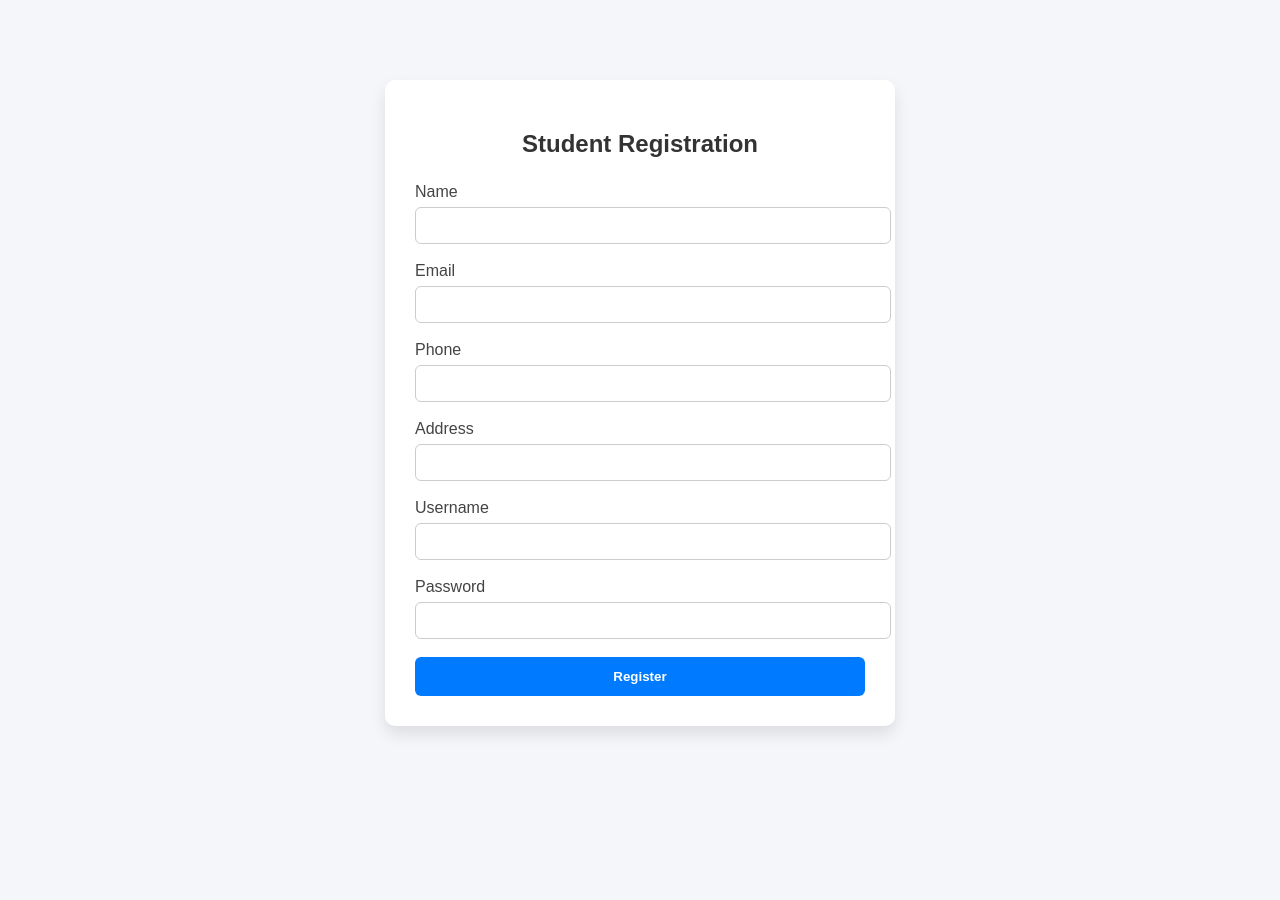
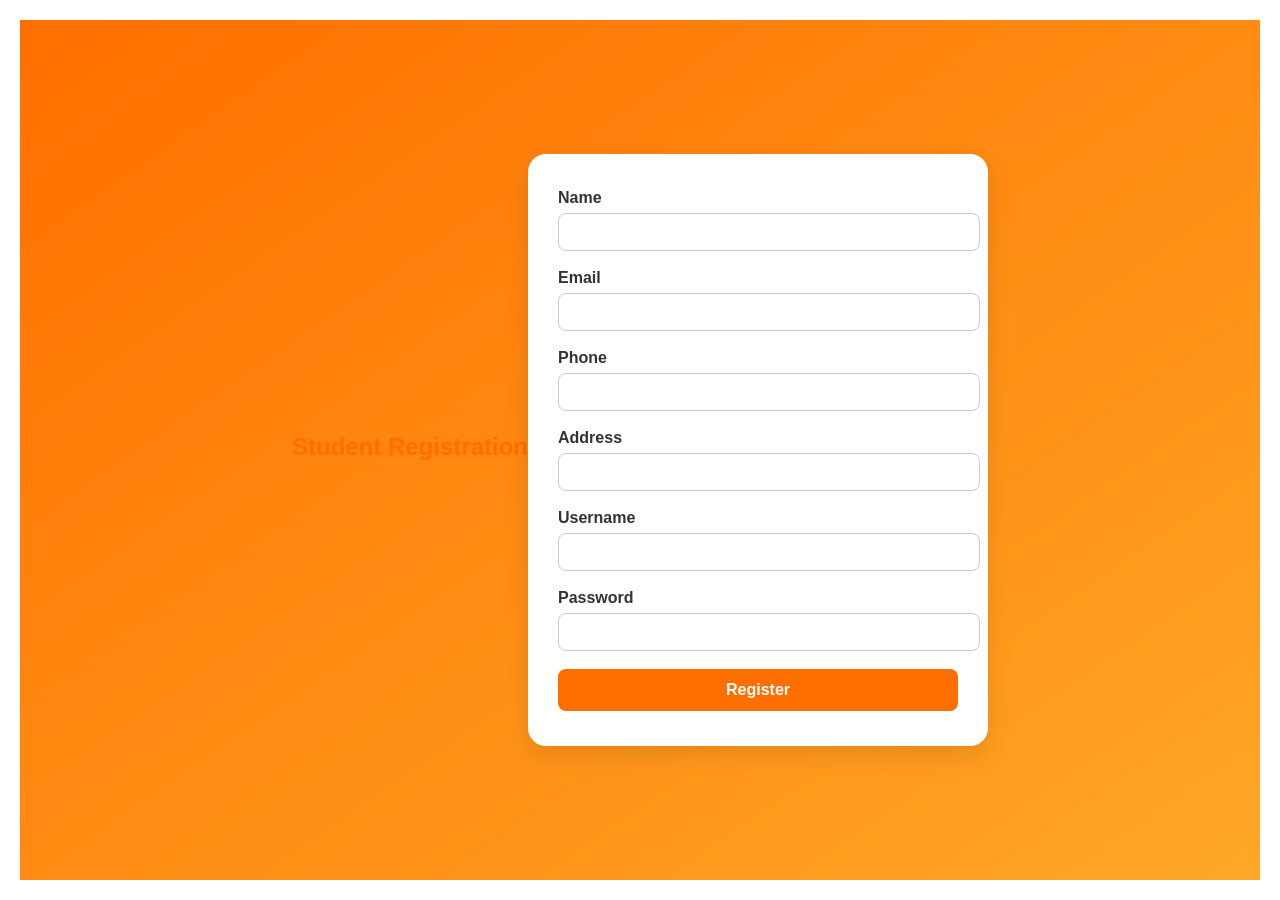
Before and after one commit to RashmiFernando/student_enrollment, a React (Create React App) app in the folder frontend/: page /register in a window 1280 px wide. Before the commit the page ends 806 px from the top, so only its background shows below. Built offline with nearby package versions, Linux system fonts and the light colour scheme.

Commit message:
put css to login form

```diff
--- a/frontend/src/components/css/login.css
+++ b/frontend/src/components/css/login.css
@@ -0,0 +1,70 @@
+:root {
+    --primary-orange: #ff6f00;
+    --light-orange: #ffa726;
+    --white: #ffffff;
+    --text-dark: #333333;
+  }
+
+  .login-container {
+    height: 100vh;
+    background: linear-gradient(to bottom right, var(--primary-orange), var(--light-orange));
+    display: flex;
+    justify-content: center;
+    align-items: center;
+    padding: 20px;
+  }
+
+  .login-form {
+    background-color: var(--white);
+    padding: 35px 30px;
+    border-radius: 18px;
+    box-shadow: 0 10px 30px rgba(0, 0, 0, 0.15);
+    width: 380px;
+  }
+
+  .login-form h2 {
+    text-align: center;
+    color: var(--primary-orange);
+    margin-bottom: 25px;
+    font-size: 22px;
+  }
+
+  .login-form label {
+    display: block;
+    font-weight: 600;
+    color: var(--text-dark);
+    margin-bottom: 6px;
+  }
+
+  .login-form input {
+    width: 100%;
+    padding: 10px;
+    margin-bottom: 18px;
+    border: 1px solid #ccc;
+    border-radius: 6px;
+    font-size: 14px;
+    transition: border 0.2s ease;
+  }
+
+  .login-form input:focus {
+    outline: none;
+    border-color: var(--primary-orange);
+    box-shadow: 0 0 5px rgba(255, 111, 0, 0.3);
+  }
+
+  .login-form button {
+    width: 100%;
+    padding: 12px;
+    background-color: var(--primary-orange);
+    color: white;
+    font-weight: bold;
+    border: none;
+    border-radius: 8px;
+    font-size: 16px;
+    cursor: pointer;
+    transition: 0.3s ease;
+  }
+
+  .login-form button:hover {
+    background-color: #e65c00;
+  }
--- a/frontend/src/components/css/registerStudent.css
+++ b/frontend/src/components/css/registerStudent.css
@@ -1,29 +1,34 @@
-body {
-    margin: 0;
-    padding: 0;
-    background-color: #f4f6fa;
-    font-family: 'Segoe UI', Tahoma, Geneva, Verdana, sans-serif;
+:root {
+  --primary-orange: #ff6f00;
+  --orange-hover: #e65c00;
+  --white: #ffffff;
+  --text-dark: #333333;
+  --gray-border: #ccc;
 }
 
 .register-container {
-    width: 100%;
-    max-width: 450px;
-    margin: 60px auto;
+  min-height: 100vh;
+  background: linear-gradient(to bottom right, var(--primary-orange), #ffa726);
+  display: flex;
+  justify-content: center;
+  align-items: center;
   padding: 30px;
-    background-color: #ffffff;
-    box-shadow: 0 8px 16px rgba(0, 0, 0, 0.1);
-    border-radius: 10px;
+}
+
+.register-form {
+  background-color: var(--white);
+  padding: 35px 30px;
+  border-radius: 18px;
+  box-shadow: 0 10px 25px rgba(0, 0, 0, 0.1);
+  width: 400px;
 }
 
 .register-title {
   text-align: center;
+  color: var(--primary-orange);
+  font-size: 24px;
   margin-bottom: 25px;
-    color: #333;
-  }
-
-  .register-form {
-    display: flex;
-    flex-direction: column;
+  font-weight: bold;
 }
 
 .form-group {
@@ -33,35 +38,38 @@ body {
 .form-group label {
   display: block;
   margin-bottom: 6px;
-    font-weight: 500;
-    color: #444;
+  font-weight: 600;
+  color: var(--text-dark);
 }
 
 .form-group input {
   width: 100%;
-    padding: 10px 12px;
-    border: 1px solid #ccc;
-    border-radius: 6px;
-    transition: border-color 0.3s ease;
+  padding: 10px;
+  border: 1px solid var(--gray-border);
+  border-radius: 8px; /* Rounded borders */
+  font-size: 14px;
+  transition: border-color 0.2s ease, box-shadow 0.2s ease;
 }
 
 .form-group input:focus {
   outline: none;
-    border-color: #007bff;
-    box-shadow: 0 0 5px rgba(0, 123, 255, 0.2);
+  border-color: var(--primary-orange);
+  box-shadow: 0 0 4px rgba(255, 111, 0, 0.3);
 }
 
 .submit-button {
+  width: 100%;
   padding: 12px;
-    background-color: #007bff;
+  background-color: var(--primary-orange);
   color: white;
+  font-weight: bold;
+  font-size: 16px;
   border: none;
-    font-weight: bold;
-    border-radius: 6px;
+  border-radius: 8px;
   cursor: pointer;
-    transition: background-color 0.3s ease;
+  transition: 0.3s ease;
 }
 
 .submit-button:hover {
-    background-color: #0056b3;
+  background-color: var(--orange-hover);
 }
--- a/frontend/src/components/student/loginStudent.js
+++ b/frontend/src/components/student/loginStudent.js
@@ -1,15 +1,34 @@
 import React from "react";
 import "../css/login.css";
 
-const Home = () => {
-
+const Login = () => {
   return (
     <div className="login-container">
+      <form className="login-form">
+        <h2>Student Login</h2>
 
-      <h1>Student Login</h1>
+        <label htmlFor="username">Username</label>
+        <input
+          type="text"
+          id="username"
+          name="username"
+          placeholder="Enter your username"
+          required
+        />
 
+        <label htmlFor="password">Password</label>
+        <input
+          type="password"
+          id="password"
+          name="password"
+          placeholder="Enter your password"
+          required
+        />
+
+        <button type="submit">Login</button>
+      </form>
     </div>
   );
 };
 
-export default Home;
+export default Login;
--- a/frontend/src/components/student/registerStudent.js
+++ b/frontend/src/components/student/registerStudent.js
@@ -29,7 +29,7 @@ const StudentRegister = () => {
         axios.post("http://localhost:5000/student/register", newStudent)
             .then(() => {
                 alert("Student Registered Successfully!");
-                navigate("/");
+                navigate("/student-dashboard");
             })
             .catch((err) => {
                 alert("Error: " + err.response.data.message);
```
Lines whose indentation alone changed are shown as unchanged.
